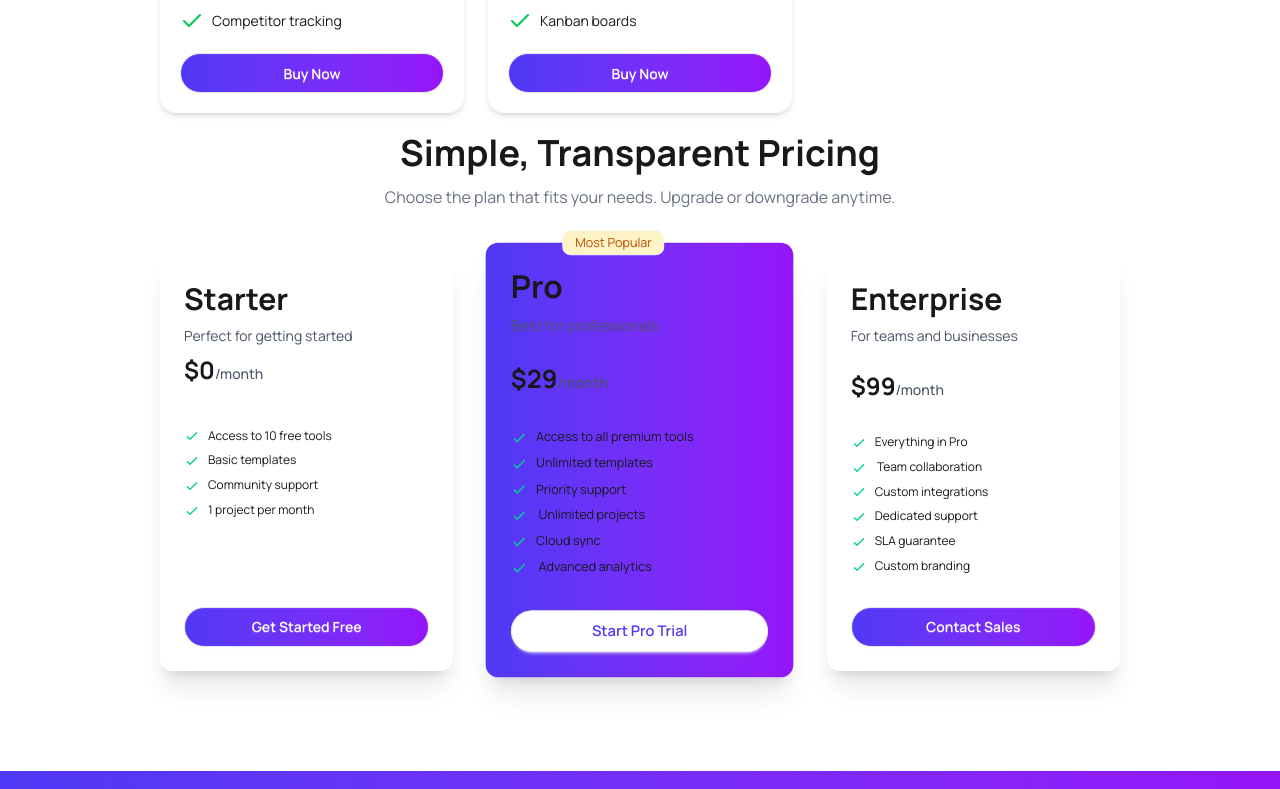
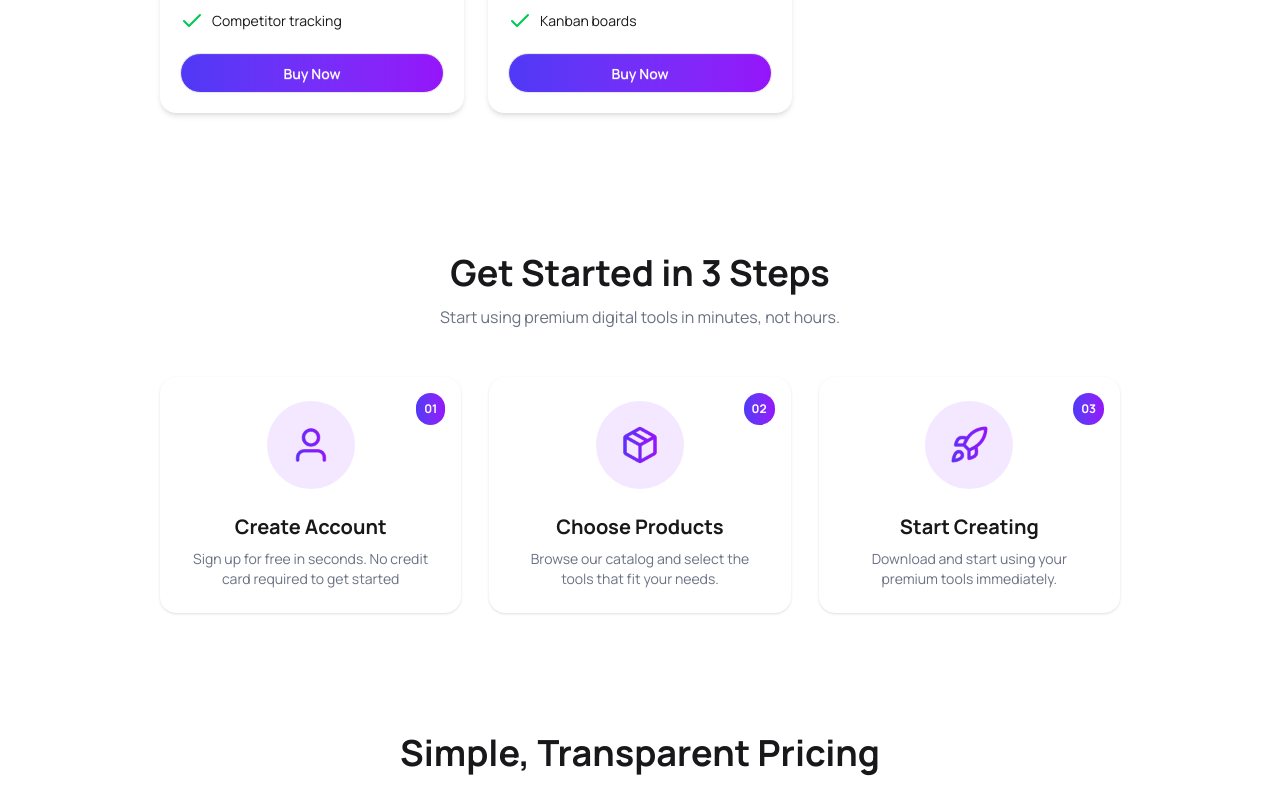
Before and after one commit to tanzid-48/digital-tools-platform, a React (Vite) app: page / in a window 1280 px wide. Shown: the part 2544-3333 px from the top of the page. Built offline with nearby package versions, Linux system fonts and the light colour scheme.

Commit message:
feat: add  GetStarted section UI with image assets

```diff
--- a/src/App.jsx
+++ b/src/App.jsx
@@ -9,6 +9,7 @@ import Card from './ui/Card'
 import Footer from './components/footer/Footer'
 import Explore from './ui/Explore'
 import Pricing from './ui/Pricing'
+import GetStarted from './ui/GetStarted'
 
 const getProduct = async() =>{
   const res = await fetch("/Products.json");
@@ -41,7 +42,7 @@ return (
     isBuy === "Card" && <Card isBuy = {isBuy} setIsBuy = {setIsBuy}   cards={cards}
     SetCards={SetCards}  ></Card>
    }
-
+   <GetStarted></GetStarted>
    <Pricing></Pricing>
    <Explore></Explore>
   </main>
--- /dev/null
+++ b/src/ui/GetStarted.jsx
@@ -0,0 +1,52 @@
+import React from 'react';
+import User from '../assets/user.png'
+import Package from '../assets/package.png'
+import Rocket from '../assets/rocket.png'
+
+const GetStarted = () => {
+    return (
+        <div className="mt-30">
+            <div className="text-center">
+                <h2 className="text-4xl font-bold mb-3">Get Started in 3 Steps</h2>
+                <p className="text-gray-500 mb-12">Start using premium digital tools in minutes, not hours.</p>
+            </div>
+            <div className="grid grid-cols-1 md:grid-cols-3 justify-center gap-7 w-9/12 mx-auto">
+
+ <div className="card bg-base-100 shadow-sm rounded-2xl relative">
+    <span className="absolute top-4 right-4 bg-linear-to-r from-[#4F39F6] to-[#9514FA] text-white text-xs font-bold px-2 py-2 rounded-full">01</span>
+   <div className="card-body items-center text-center">
+        <div className="bg-purple-100 p-6 rounded-full mb-4">
+            <img src={User} alt="User" className="w-10 h-10 " />
+        </div>
+        <h2 className="card-title text-xl font-bold">Create Account</h2>
+        <p className="text-gray-500 text-sm">Sign up for free in seconds. No credit card required to get started</p>
+    </div>
+</div>
+
+ <div className="card bg-base-100 shadow-sm rounded-2xl relative">
+    <span className="absolute top-4 right-4 bg-linear-to-r from-[#4F39F6] to-[#9514FA] text-white text-xs font-bold px-2 py-2 rounded-full">02</span>
+   <div className="card-body items-center text-center">
+        <div className="bg-purple-100 p-6 rounded-full mb-4">
+            <img src={Package} alt="package" className="w-10 h-10 " />
+        </div>
+        <h2 className="card-title text-xl font-bold">Choose Products</h2>
+        <p className="text-gray-500 text-sm">Browse our catalog and select the tools that fit your needs.</p>
+    </div>
+</div>
+
+ <div className="card bg-base-100 shadow-sm rounded-2xl relative">
+    <span className="absolute top-4 right-4 bg-linear-to-r from-[#4F39F6] to-[#9514FA] text-white text-xs font-bold px-2 py-2 rounded-full">03</span>
+   <div className="card-body items-center text-center">
+        <div className="bg-purple-100 p-6 rounded-full mb-4">
+            <img src={Rocket} alt="rocket" className="w-10 h-10 " />
+        </div>
+        <h2 className="card-title text-xl font-bold">Start Creating</h2>
+        <p className="text-gray-500 text-sm">Download and start using your premium tools immediately.</p>
+    </div>
+</div>
+ </div>
+        </div>
+    );
+};
+
+export default GetStarted;
--- a/src/ui/Pricing.jsx
+++ b/src/ui/Pricing.jsx
@@ -2,7 +2,7 @@ import React from 'react';
 
 const Pricing = () => {
     return (
-        <div className="">
+        <div className="mt-30">
             <div className="text-center">
                 <h2 className="text-4xl font-bold mb-3">Simple, Transparent Pricing</h2>
                 <p className="text-gray-500 mb-12">Choose the plan that fits your needs. Upgrade or downgrade anytime.</p>
@@ -49,12 +49,12 @@ const Pricing = () => {
                                <span className="badge bg-[#FEF3C6] text-[#BB4D00] self-start text-xs absolute -top-3 left-1/4">Most Popular</span>
                        <div className="space-y-2">
                          <h2 className="text-3xl font-bold">Pro</h2>
-                            <p className='text-gray-600 mb-4'>Best for professionals</p>
+                            <p className='text-white/70 mb-4'>Best for professionals</p>
                        </div>
 
-                       <p className="text-2xl font-bold">$29<span className='text-gray-600 text-sm font-medium'>/month</span></p>
+                       <p className="text-2xl font-bol text-white">$29<span className='text-white/70 text-sm font-medium'>/month</span></p>
 
-                        <ul className="mt-6 flex flex-col gap-2 text-xs">
+                        <ul className="mt-6 flex flex-col gap-2 text-xs text-white/70 ">
                             <li>
                                 <svg xmlns="http://www.w3.org/2000/svg" className="size-4 me-2 inline-block text-success" fill="none" viewBox="0 0 24 24" stroke="currentColor"><path strokeLinecap="round" strokeLinejoin="round" strokeWidth="2" d="M5 13l4 4L19 7" /></svg>
                                 <span>Access to all premium tools</span>
```
